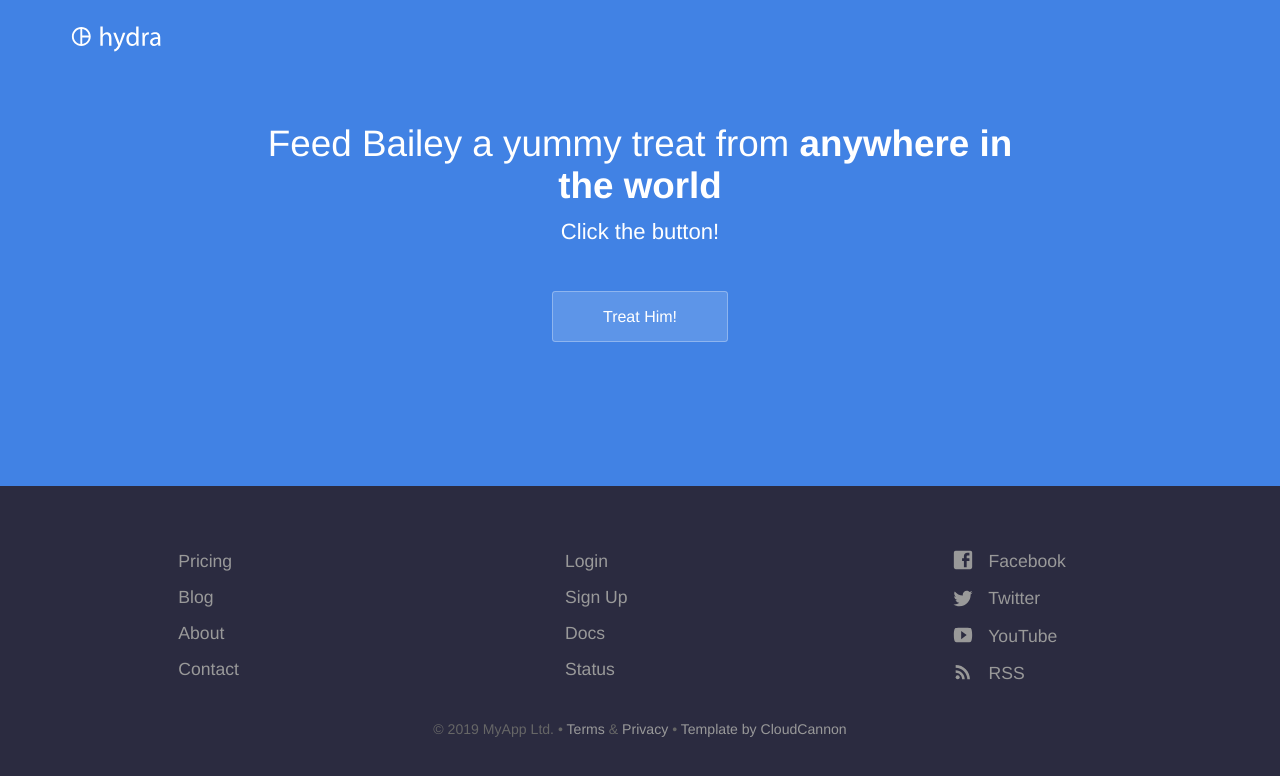
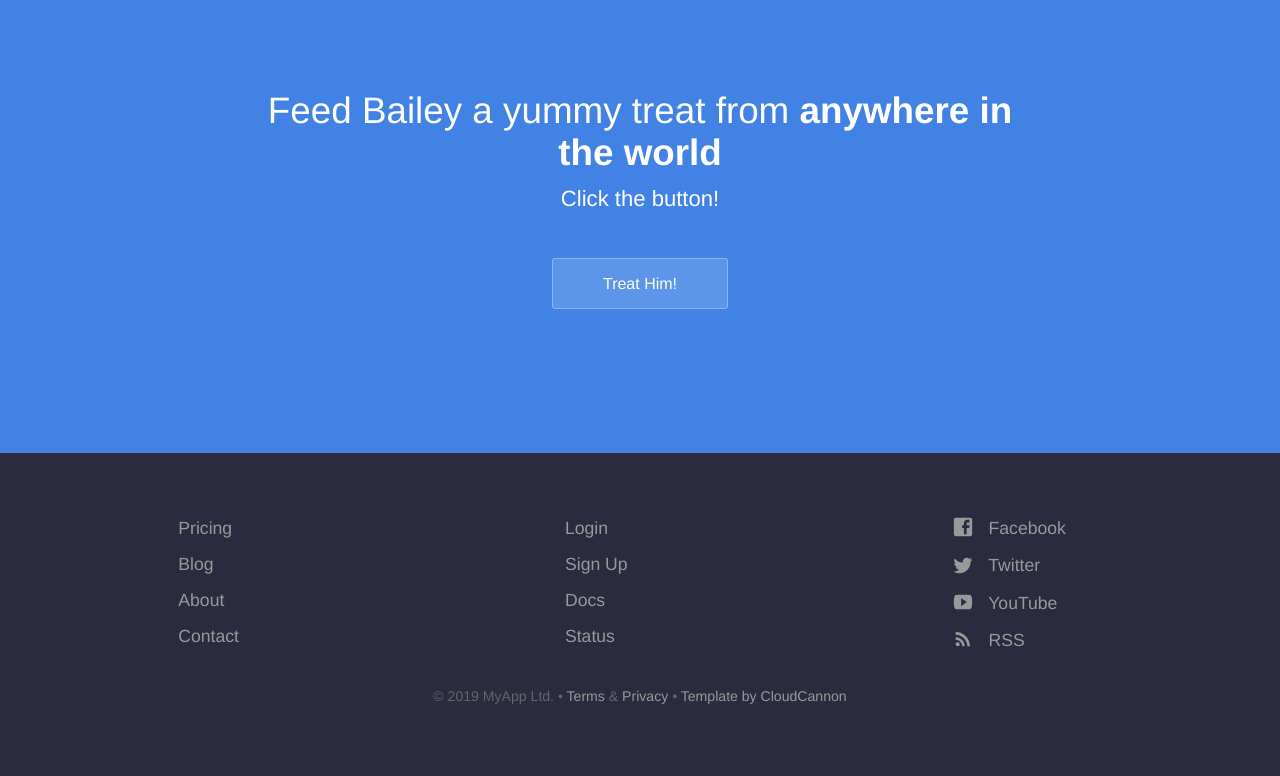
Before and after one commit to WilliamLiska/treat-o-matic, a Jekyll site: the page built from index.html, in a window 1280 px wide. Shown: the top 776 px of the page. Built offline with Jekyll 4.4.1, drawn with Linux system fonts in a browser that asks for light colours.

Commit message:
Removed logo

```diff
--- a/_layouts/default.html
+++ b/_layouts/default.html
@@ -23,7 +23,7 @@
 	<body>
 		<header>
 			<div class="container">
-				<div class="company-name"><a href="{{ site.baseurl }}/"><img src="{{ site.baseurl }}/images/logo.svg" alt="Hydra Logo" width="95" height="33" /></a></div>
+				<div class="company-name"></div>
 				{% include navigation.html %}
 			</div>
 		</header>
```
